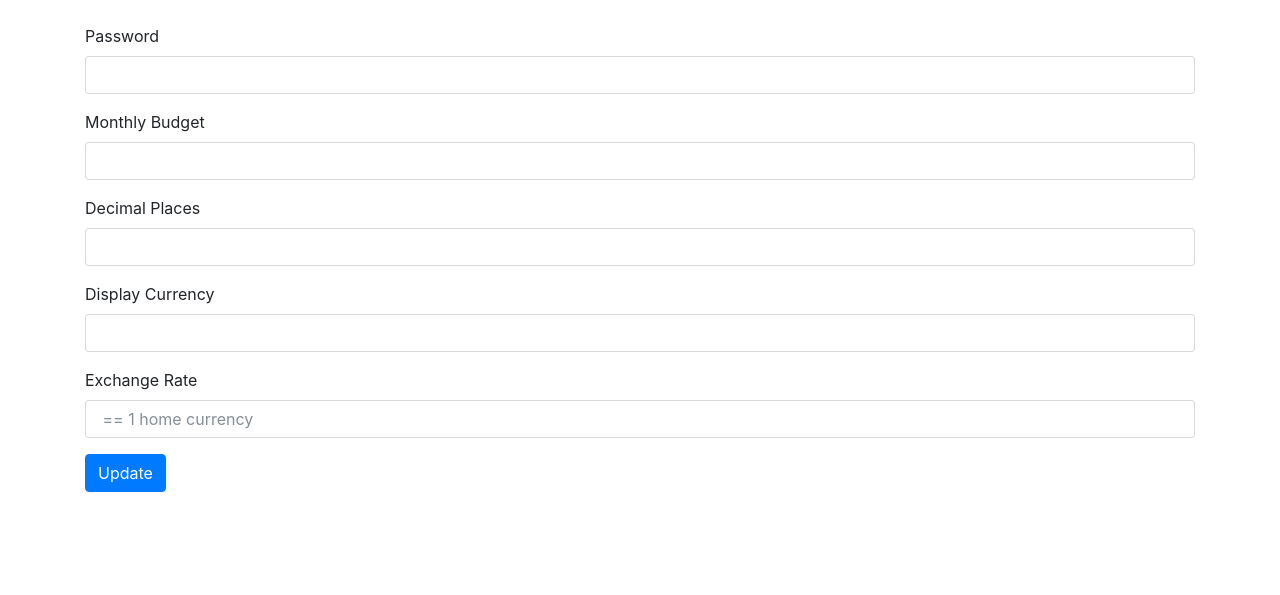
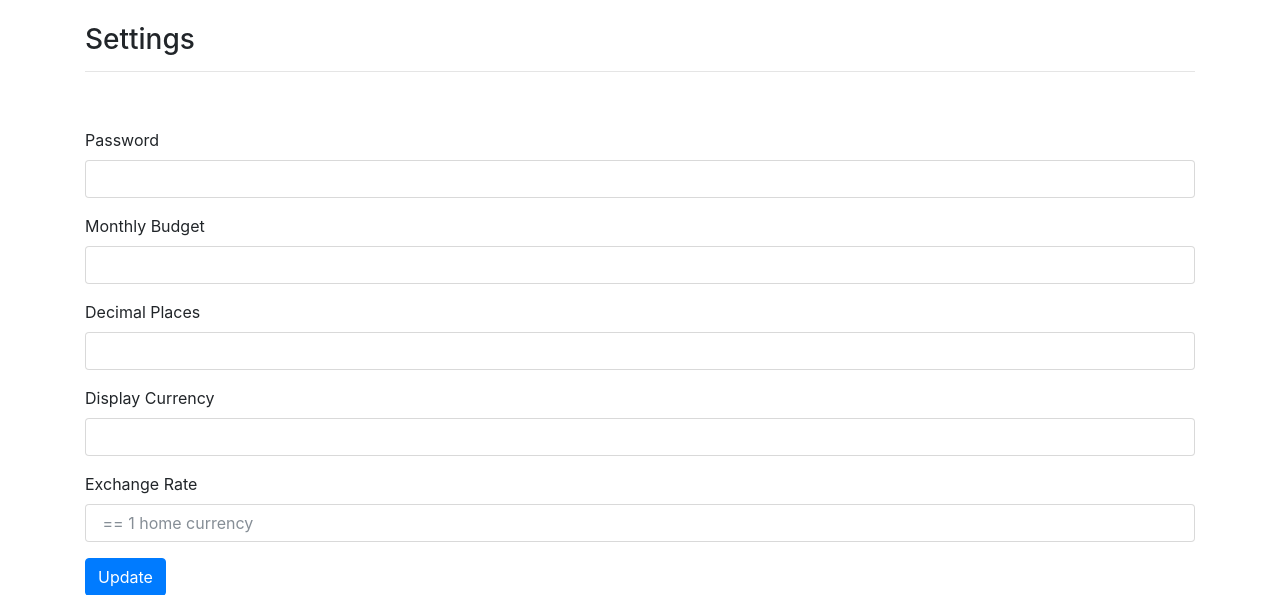
Before and after one commit to willfong/sbudget-py, a Flask app: template templates/settings.html in a window 1280 px wide. Shown: the part 56-651 px from the top of the page. Run offline with Flask 2, Linux system fonts and the light colour scheme; the template is opened without the code that fills it, so the values that code supplies are empty; some libraries are stand-ins or nearby versions.

Commit message:
settings header

```diff
--- a/templates/settings.html
+++ b/templates/settings.html
@@ -1,5 +1,8 @@
 {% extends "layout.html" %}
 {% block body %}
+<h3>Settings</h3>
+<hr />
+<p>&nbsp;</p>
 <form action={{url_for('settingsUpdate')}} method="post">
   <div class="form-group">
     <label for="password">Password</label>
```
